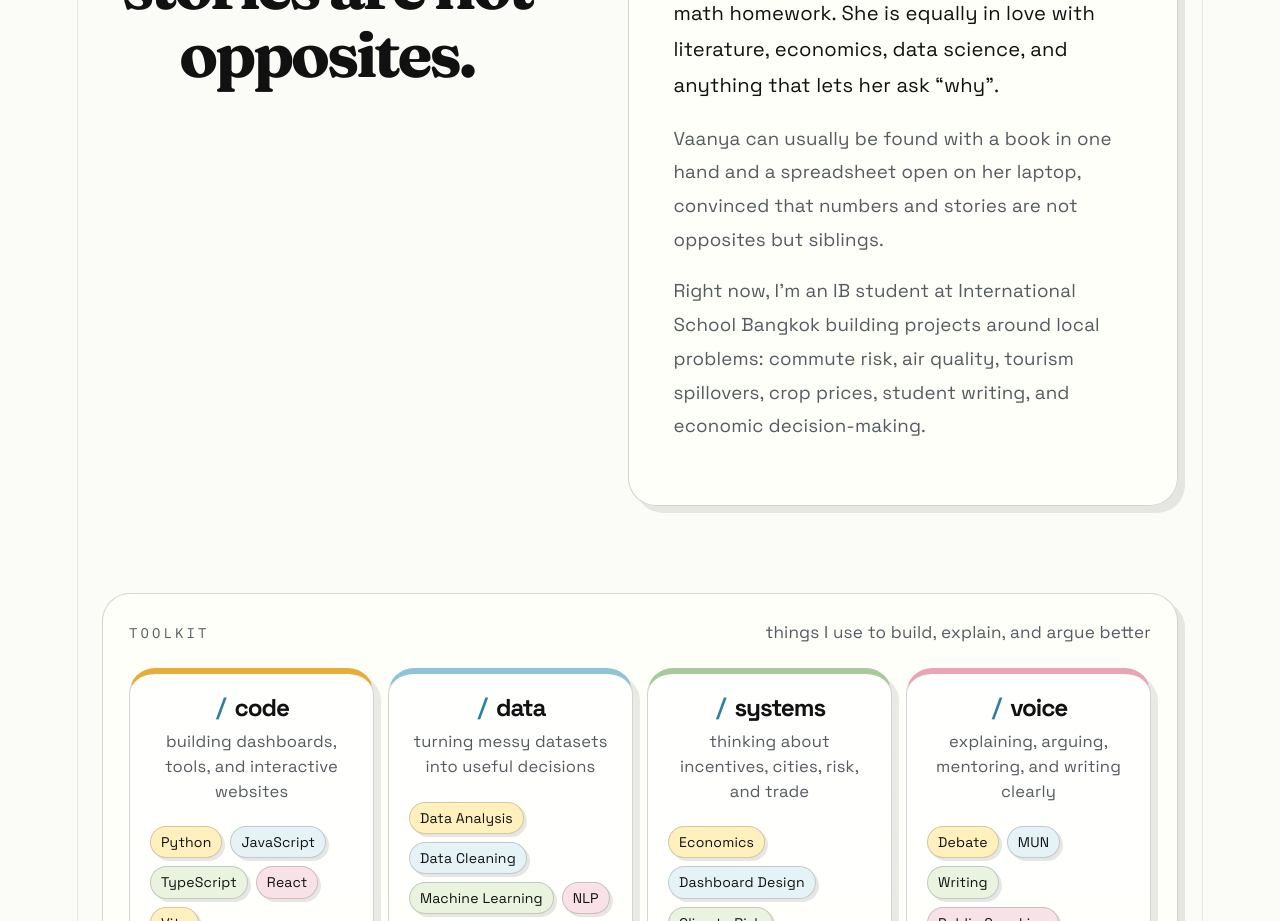
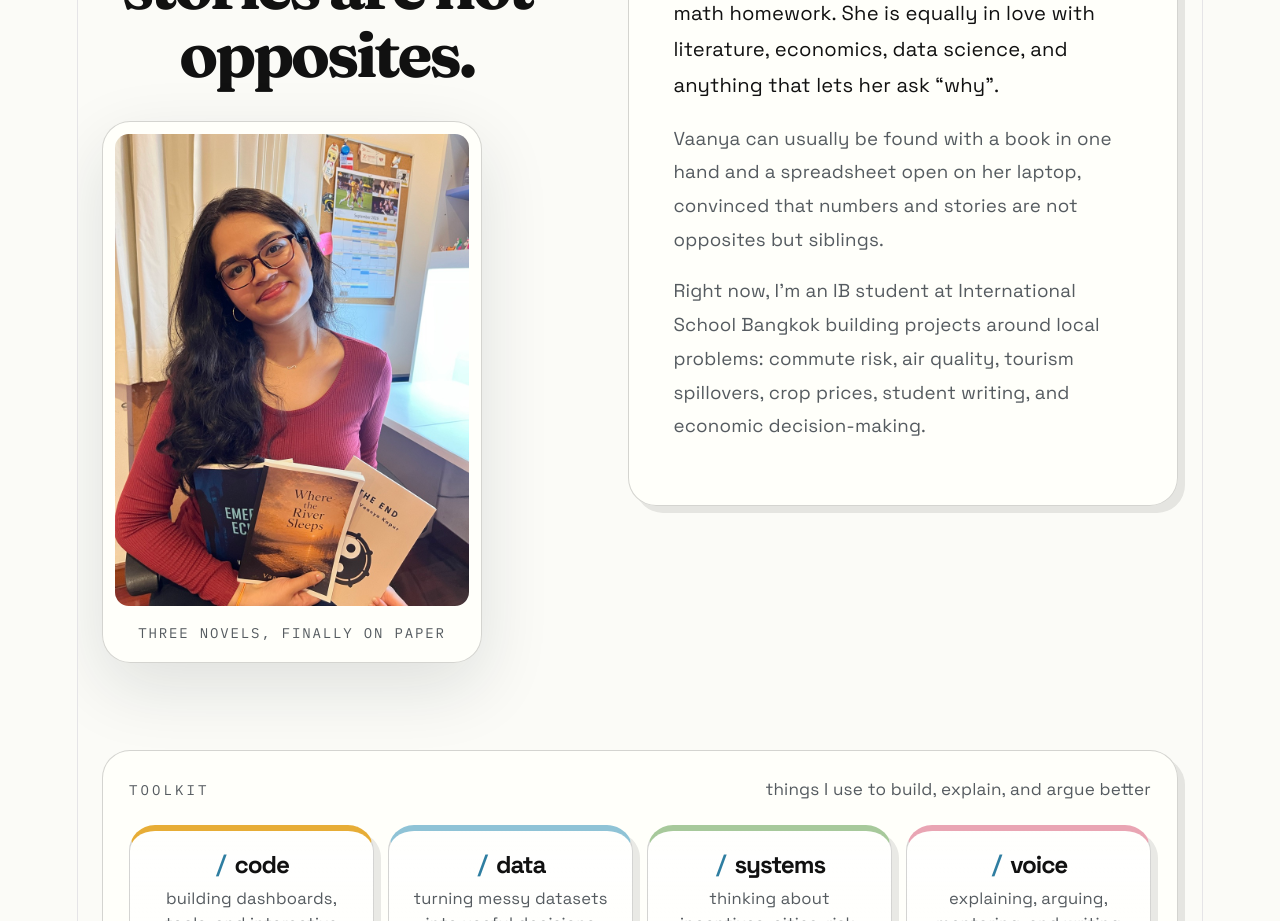
Before and after one commit to vk123-code/vaanya-portfolio, a React (Vite) app: page / in a window 1280 px wide. Shown: the part 1240-2161 px from the top of the page. Built offline with nearby package versions, Linux system fonts and the light colour scheme.

Commit message:
Add author photo with published novels to the about section

```diff
--- a/src/App.css
+++ b/src/App.css
@@ -491,6 +491,34 @@ footer {
   font-size: clamp(2.1rem, 5vw, 4.8rem);
 }
 
+.about-photo {
+  position: relative;
+  width: min(100%, 380px);
+  margin: 34px 0 0;
+  padding: 12px;
+  border: 1px solid var(--line);
+  border-radius: var(--radius-big);
+  background: var(--card);
+  box-shadow: 0 24px 70px var(--shadow);
+  backdrop-filter: blur(18px);
+}
+
+.about-photo img {
+  display: block;
+  width: 100%;
+  height: auto;
+  border-radius: calc(var(--radius-big) - 14px);
+}
+
+.about-photo figcaption {
+  margin: 14px 4px 4px;
+  color: var(--muted);
+  font-family: var(--mono);
+  font-size: 0.78rem;
+  letter-spacing: 0.13em;
+  text-transform: uppercase;
+}
+
 .about-card {
   position: relative;
   width: 100%;
--- a/src/App.jsx
+++ b/src/App.jsx
@@ -784,6 +784,17 @@ function App() {
   <div>
     <p className="eyebrow">about me</p>
     <h2>numbers and stories are not opposites.</h2>
+
+    <figure className="about-photo">
+      <img
+        src="/assets/vaanya-books.jpg"
+        alt="Vaanya holding her three published novels"
+        loading="lazy"
+        width="900"
+        height="1200"
+      />
+      <figcaption>three novels, finally on paper</figcaption>
+    </figure>
   </div>
 
   <div className="about-card">
```
Also changed, not shown: public/assets/vaanya-books.jpg (added).
